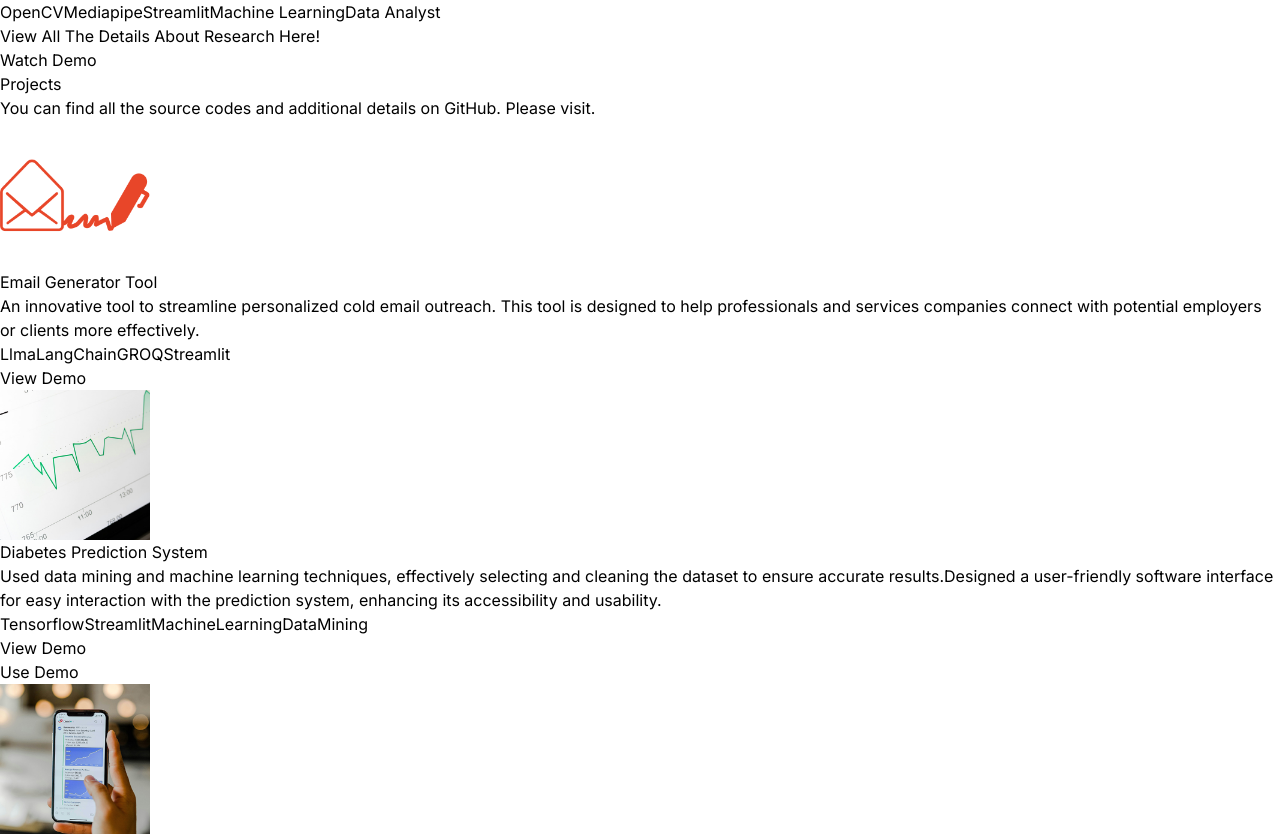
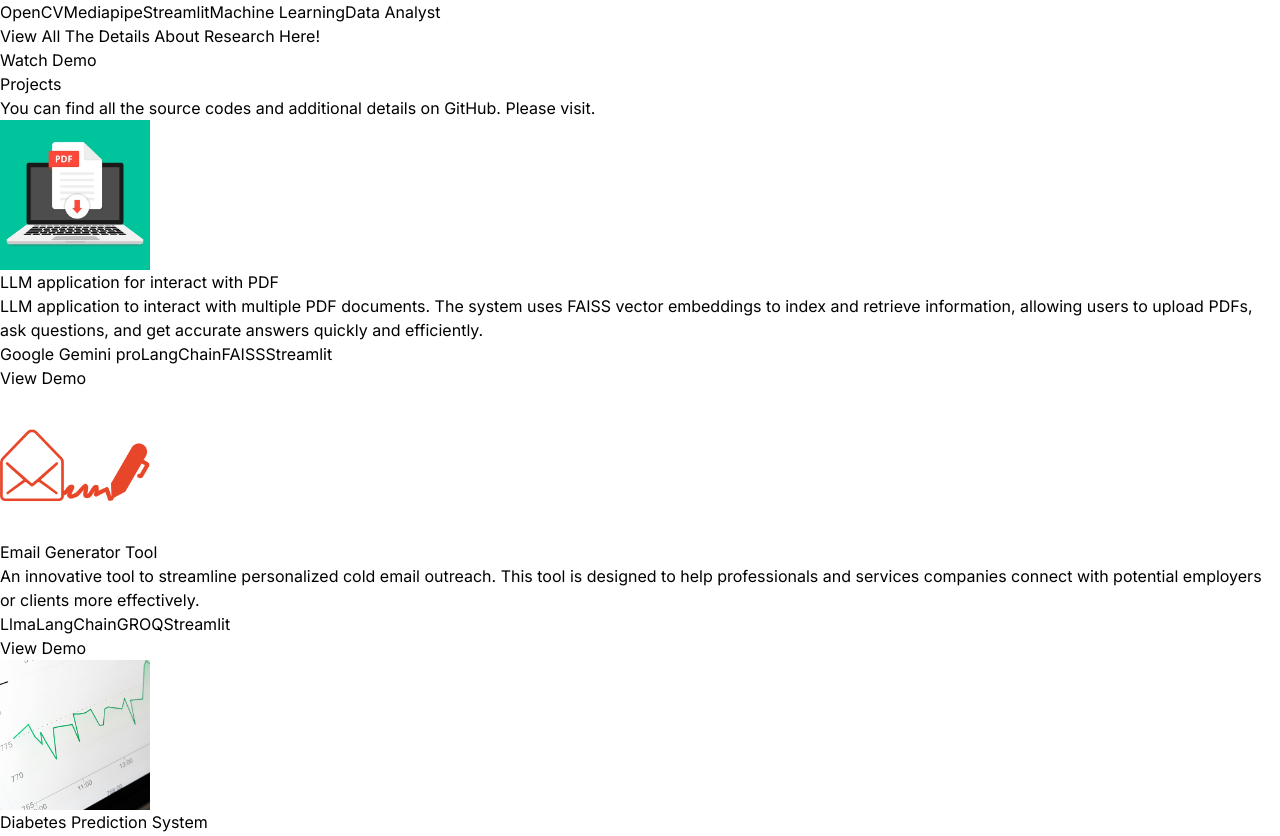
Before and after one commit to Dulara2001/Portfolio, a React (Vite) app: page / in a window 1280 px wide. Shown: the part 2046-2882 px from the top of the page. Built offline with nearby package versions, Linux system fonts and the light colour scheme.

Commit message:
update projects

```diff
--- a/src/components/Projects.jsx
+++ b/src/components/Projects.jsx
@@ -19,7 +19,15 @@ const Projects = () => {
                     rel="noopener noreferrer"
                     className="text-purple-300 hover:text-green-400 underline">GitHub</a>. Please visit.</p>
             </div>
-            <div className="mt-10">
+            <div
+                className="mt-10"
+                style={{
+                    maxHeight: 'calc(5 * 16rem)',
+                    overflowY: 'auto',
+                    scrollbarWidth: 'thin',
+                    scrollbarColor: '#6b46c1 #2d3748',
+                }}
+            >
                 {PROJECTS.map((project, index) => (
                     <div key={index} className="mb-8 flex flex-wrap lg:justify-center">
                         <motion.div
--- a/src/constants/index.js
+++ b/src/constants/index.js
@@ -5,6 +5,7 @@ import project4 from "../assets/projects/project-4.jpg";
 import project5 from "../assets/projects/project-5.png";
 import project6 from "../assets/projects/project-6.jpeg";
 import project7 from "../assets/projects/project-7.png";
+import project8 from "../assets/projects/project-8.jpg";
 import Certificate1 from "../assets/certificates/certificate1.jpg";
 import Certificate2 from "../assets/certificates/certificate2.jpg";
 
@@ -46,6 +47,14 @@ export const RESEARCH = [
 
 
 export const PROJECTS = [
+  {
+    title: "LLM application for interact with PDF",
+    image: project8,
+    description:
+      "LLM application to interact with multiple PDF documents. The system uses FAISS vector embeddings to index and retrieve information, allowing users to upload PDFs, ask questions, and get accurate answers quickly and efficiently.",
+    technologies: ["Google Gemini pro", "LangChain", "FAISS", "Streamlit"],
+    link: "https://drive.google.com/file/d/1YBuxinEQnDV8rLmrChhmdVIbwKQ3PcUT/view?usp=sharing"
+  },
   {
     title: "Email Generator Tool",
     image: project5,
```
Also changed, not shown: src/assets/projects/project-8.jpg (added).
